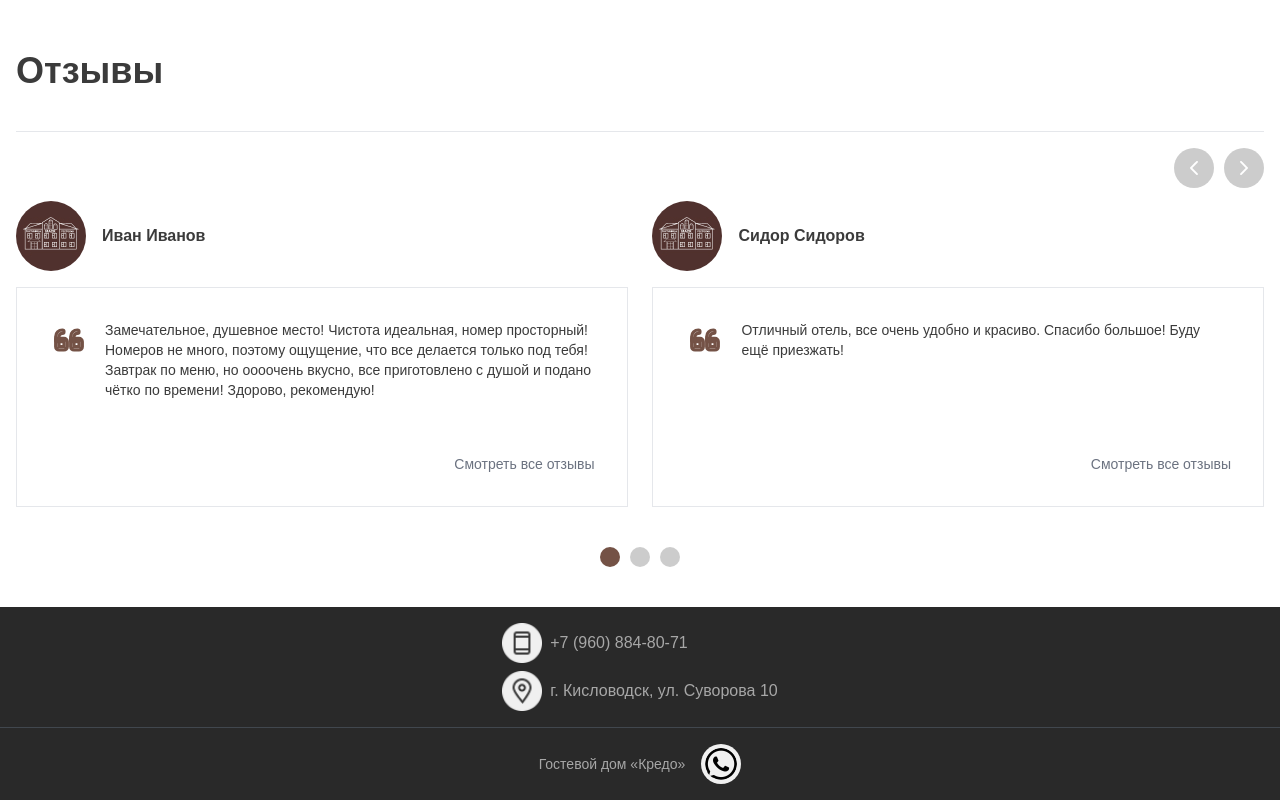
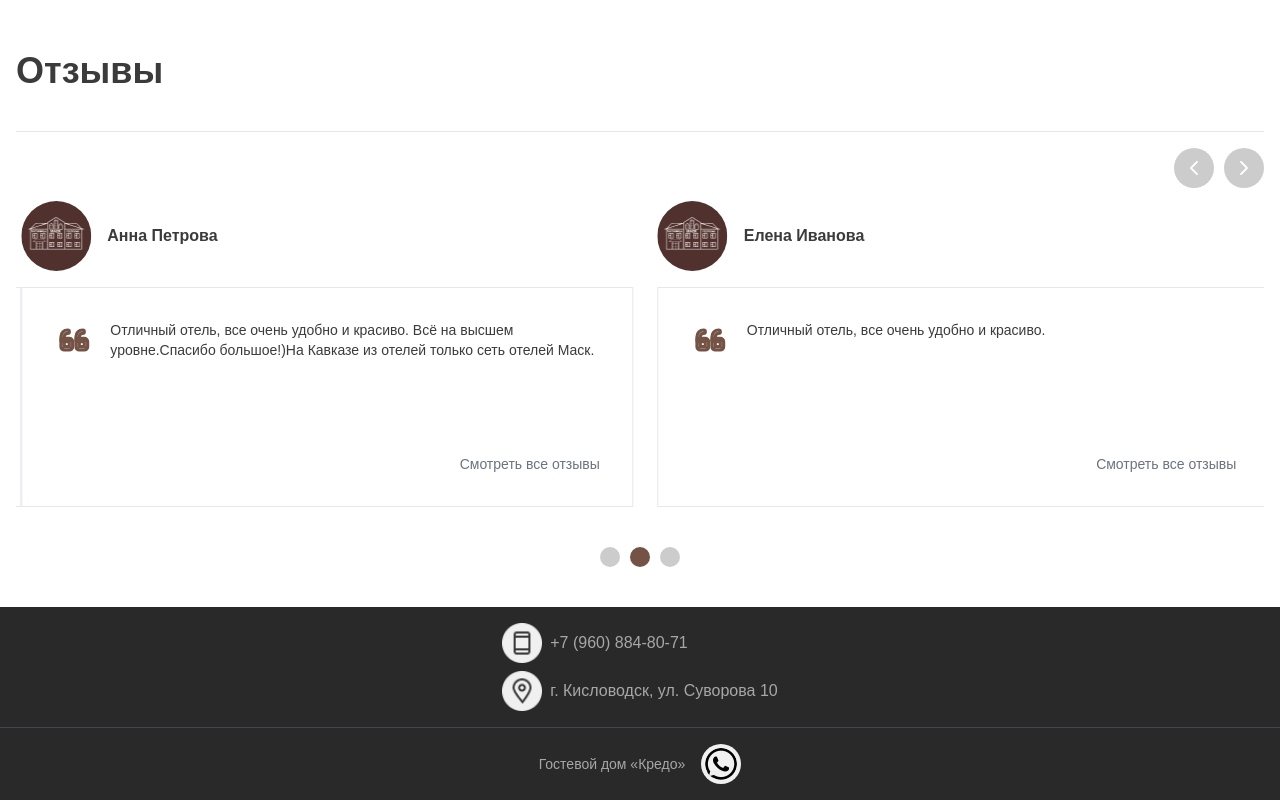
Before and after one commit to Salyens/Next-test-timeweb, a Next.js app: page / in a window 1280 px wide. Shown: the part 2457-3257 px from the top of the page. Built offline with nearby package versions, Linux system fonts and the light colour scheme.

Commit message:
Enable autoplay for Reviews carousel

```diff
--- a/src/components/Reviews/Reviews.tsx
+++ b/src/components/Reviews/Reviews.tsx
@@ -49,7 +49,7 @@ const Reviews = () => {
       <ReviewCarousel
         slides={reviews}
         options={{ loop: true }}
-        // autoplay={true}
+        autoplay={true}
       />
     </Container>
   );
```
